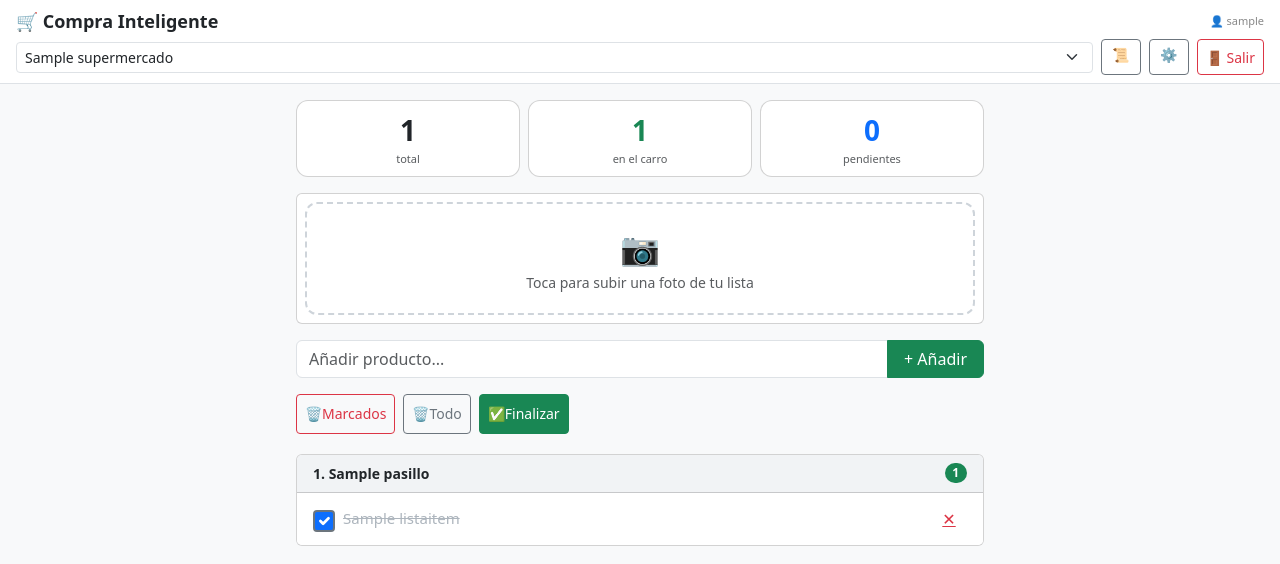
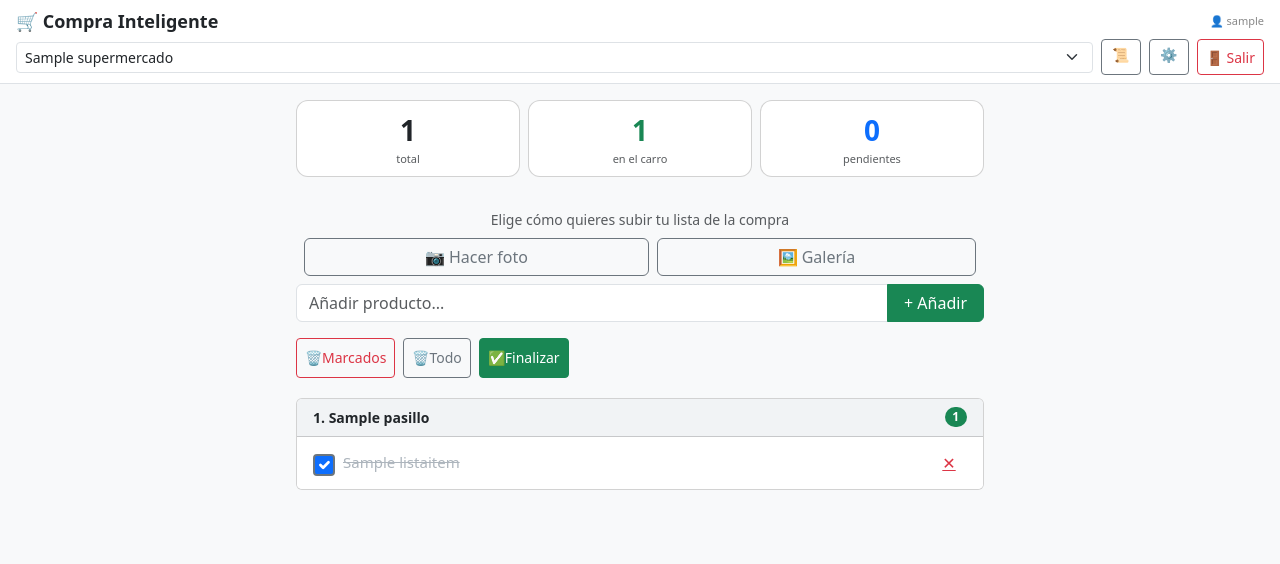
Before and after one commit to Medulino/smartshop, a Django app: page / in a window 1280 px wide. Shown: the top 564 px of the page. Run offline with Django 5.2, Linux system fonts and the light colour scheme; a user stored in the database is signed in; tables that the repository leaves empty hold one stand-in row (values such as "Sample post"); some libraries are stand-ins or nearby versions.

Commit message:
Fix foto: eliminar referencias a foto-placeholder

```diff
--- a/templates/compra/lista.html
+++ b/templates/compra/lista.html
@@ -161,17 +161,19 @@ select option { background-color: #2b2b2b; color: #f0f0f0; }
 </div>
 
 <!-- Zona de foto -->
-<div class="card mb-3">
-    <div class="card-body p-2">
-        <div class="foto-zone" onclick="document.getElementById('foto-input').click()">
-            <div id="preview-wrap"></div>
-            <div id="foto-placeholder">
-                <div class="fs-2">📷</div>
-                <p class="mb-0 text-muted small">Toca para subir una foto de tu lista</p>
-            </div>
-        </div>
-        <input type="file" id="foto-input" accept="image/*" class="d-none" onchange="analizarFoto(event)">
+<div class="card-body p-2">
+    <div id="preview-wrap" class="mb-2"></div>
+    <p class="text-muted small text-center mb-2">Elige cómo quieres subir tu lista de la compra</p>
+    <div class="d-flex gap-2">
+        <button class="btn btn-outline-secondary flex-fill" onclick="document.getElementById('foto-camara').click()">
+            📷 Hacer foto
+        </button>
+        <button class="btn btn-outline-secondary flex-fill" onclick="document.getElementById('foto-galeria').click()">
+            🖼️ Galería
+        </button>
     </div>
+    <input type="file" id="foto-camara" accept="image/*" capture="environment" class="d-none" onchange="analizarFoto(event)">
+    <input type="file" id="foto-galeria" accept="image/*" class="d-none" onchange="analizarFoto(event)">
 </div>
 
 <!-- Añadir producto -->
@@ -384,9 +386,7 @@ async function analizarFoto(event) {
     const file = event.target.files[0];
     if (!file || !LISTA_ID) return;
     const wrap = document.getElementById('preview-wrap');
-    const placeholder = document.getElementById('foto-placeholder');
     wrap.innerHTML = `<img src="${URL.createObjectURL(file)}" class="img-fluid rounded mb-2" style="max-height:120px">`;
-    placeholder.classList.add('d-none');
     document.getElementById('spinner').classList.add('active');
     const formData = new FormData();
     formData.append('foto', file);
```
